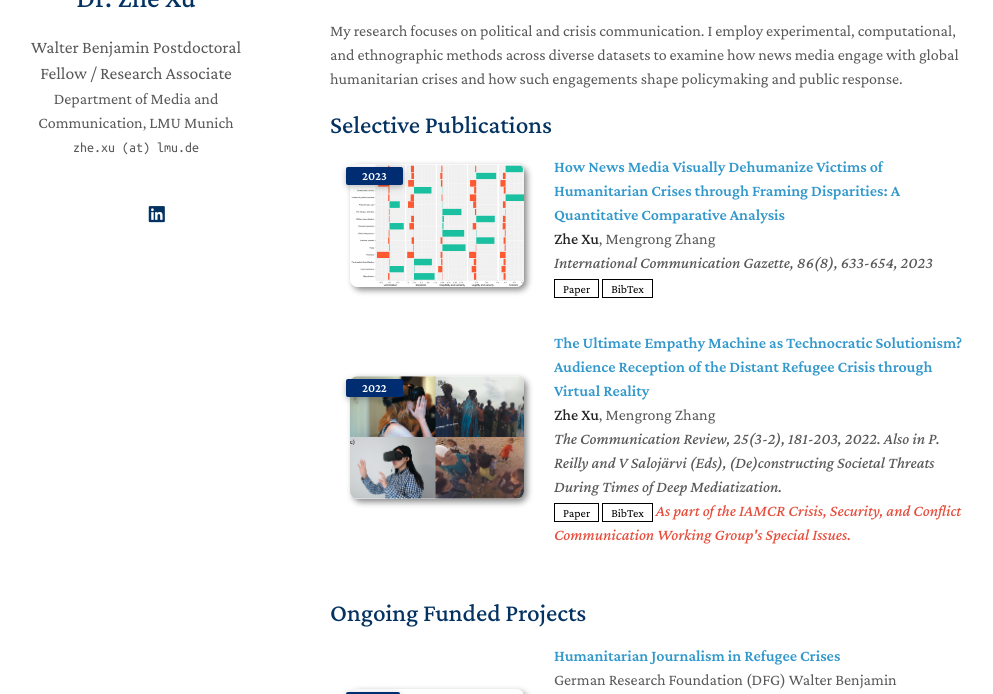
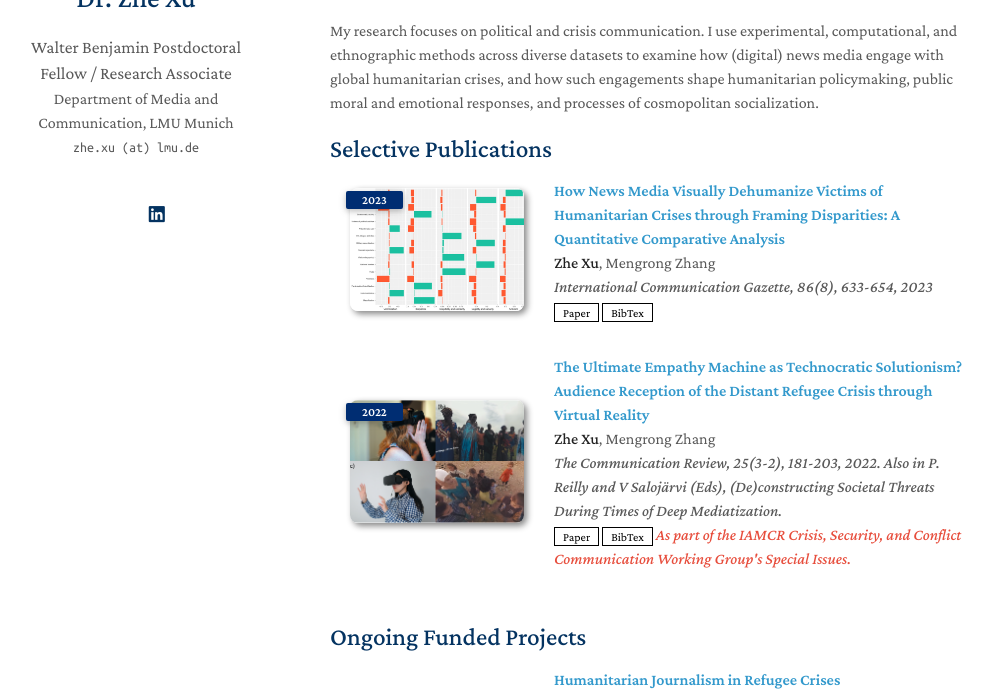
Before and after one commit to zhexuphd/home, a Jekyll site: the page built from index.md, in a window 1280 px wide and 900 px high, cut to the strip 206-900 px from the top of the window. Shown: the whole strip, without its empty margins (140-1133 px from the left). Built offline with Jekyll 4.4.1, drawn with Linux system fonts in a browser that asks for light colours; a style sheet for code colours, icons or effects is not loaded; our own code applies the rules of GitHub Pages for plain Markdown files.

Commit message:
Update index.md

```diff
--- a/index.md
+++ b/index.md
@@ -6,7 +6,7 @@
 
 My name is Zhe Xu, and I am currently a [postdoctoral research associate](https://www.ifkw.uni-muenchen.de/organisation/personen/mitarbeiter/xu_zhe/index.html) in the [Department of Media and Communication](https://www.ifkw.uni-muenchen.de/index.html) at [Ludwig Maximilian University of Munich](https://www.lmu.de/en/), working with [Prof. Dr. Thomas Hanitzsch](https://www.ifkw.uni-muenchen.de/organisation/personen/professoren/hanitzsch_thomas/index.html) and [Prof. Dr. Neil Thurman](https://neilthurman.com/). I was awarded a [Walter Benjamin grant](https://www.dfg.de/en/research-funding/funding-opportunities/programmes/individual/walter-benjamin) by the German Research Foundation (DFG). I received my Ph.D. from the [University of Cologne](https://portal.uni-koeln.de/es/uoc-home) in 2023.
 
-My research focuses on political and crisis communication. I employ experimental, computational, and ethnographic methods across diverse datasets to examine how news media engage with global humanitarian crises and how such engagements shape policymaking and public response.
+My research focuses on political and crisis communication. I use experimental, computational, and ethnographic methods across diverse datasets to examine how (digital) news media engage with global humanitarian crises, and how such engagements shape humanitarian policymaking, public moral and emotional responses, and processes of cosmopolitan socialization.
 
 {% include_relative _includes/publications.md %}
 
```
